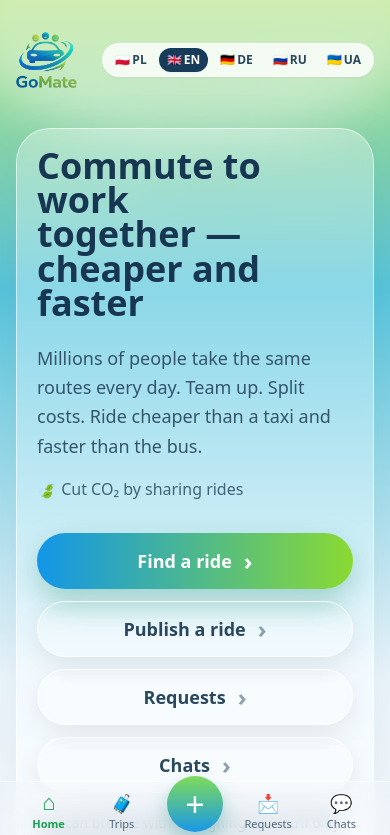
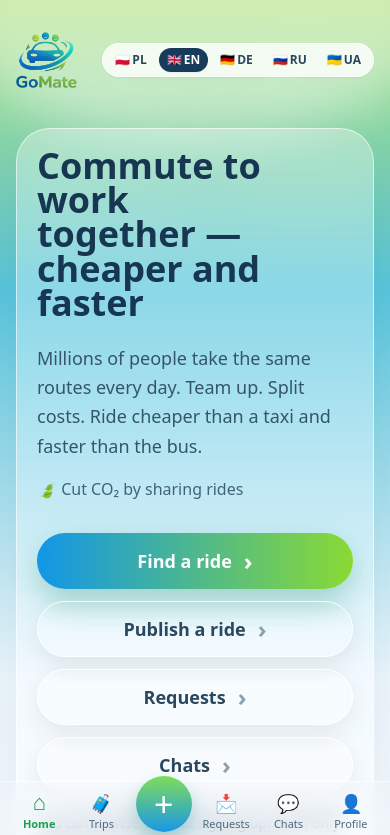
Before and after one commit to shamanla3-ops/GoMate-MVP, a React (Vite) app in the folder artifacts/gomate-web/: page / in a window 390 px wide. Shown: the top 835 px of the page. Built offline with nearby package versions, Linux system fonts and the light colour scheme; no server answers.

Commit message:
fix: add profile button to mobile navigation

```diff
--- a/artifacts/gomate-web/src/pages/Landing.tsx
+++ b/artifacts/gomate-web/src/pages/Landing.tsx
@@ -38,6 +38,7 @@ export default function Landing() {
   const templatesHref = user ? "/templates" : "/login";
   const requestsHref = user ? "/requests" : "/login";
   const chatsHref = user ? "/chats" : "/login";
+  const profileHref = user ? "/profile" : "/login";
 
   return (
     <div className="min-h-screen overflow-hidden bg-[#eef4f8] text-[#193549]">
@@ -216,7 +217,7 @@ export default function Landing() {
         </div>
 
         <div className="fixed bottom-0 left-0 right-0 z-20 border-t border-white/70 bg-white/88 backdrop-blur-md md:hidden">
-          <div className="mx-auto grid max-w-3xl grid-cols-5 items-end px-3 pb-3 pt-2 text-center text-[11px] text-[#4d697c]">
+          <div className="mx-auto grid max-w-3xl grid-cols-6 items-end px-2 pb-3 pt-2 text-center text-[11px] text-[#4d697c]">
             <a
               href="/"
               className="flex flex-col items-center gap-1 font-semibold text-[#18a04f]"
@@ -247,6 +248,11 @@ export default function Landing() {
             <a href={chatsHref} className="flex flex-col items-center gap-1">
               <span className="text-[18px] leading-none">💬</span>
               <span>{t("nav.chats")}</span>
+            </a>
+
+            <a href={profileHref} className="flex flex-col items-center gap-1">
+              <span className="text-[18px] leading-none">👤</span>
+              <span>{t("nav.profile")}</span>
             </a>
           </div>
         </div>
```
